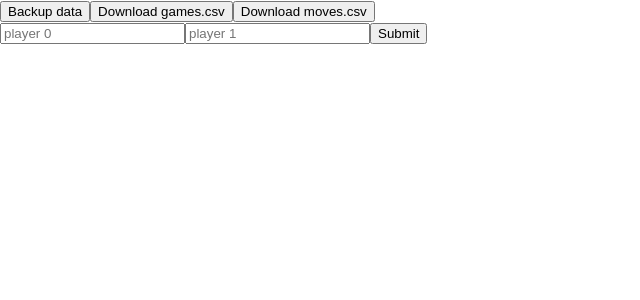
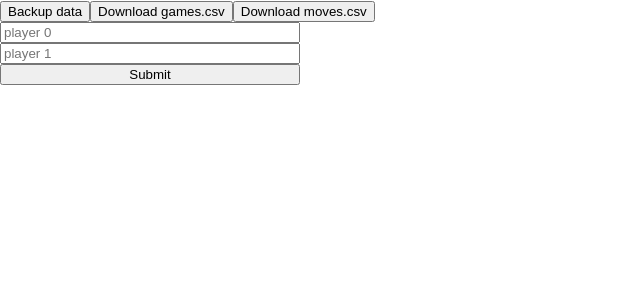
Before and after one commit to snokpok/tictactoe-game-frontend, a React (Create React App) app: page / in a window 1280 px wide. Shown: the top 300 px of the page, without its empty margins (0-640 px from the left). Built offline with nearby package versions, Linux system fonts and the light colour scheme; no server answers.

Commit message:
validating createGame form

```diff
--- a/package.json
+++ b/package.json
@@ -20,6 +20,7 @@
     "simple-zustand-devtools": "^1.0.1",
     "typescript": "^4.1.2",
     "web-vitals": "^1.0.1",
+    "yup": "^0.32.11",
     "zustand": "^3.6.2"
   },
   "scripts": {
--- a/src/components/Board/CreateGameForm.tsx
+++ b/src/components/Board/CreateGameForm.tsx
@@ -2,16 +2,21 @@ import { useFormik } from "formik";
 import React from "react";
 import { GameStateContext } from "../../common/context/gameState.context";
 import { ServerInteractionAPI } from "../../common/ServerInteractionAPI";
+import * as Yup from "yup";
 
 function CreateGameForm() {
   const { gameState, setGameState } = React.useContext(GameStateContext);
+  const createGameSchema = Yup.object().shape({
+    p0: Yup.string().required("Please enter player 0's name"),
+    p1: Yup.string().required("Please enter player 1's name"),
+  });
 
   const formik = useFormik({
     initialValues: {
-      gameId: "",
       p0: "",
       p1: "",
     },
+    validationSchema: createGameSchema,
     onSubmit: async (values) => {
       const players = [values.p0, values.p1];
       const createGameData = await ServerInteractionAPI.createGame(players);
@@ -30,6 +35,11 @@ function CreateGameForm() {
         e.preventDefault();
         formik.handleSubmit();
       }}
+      style={{
+        display: "flex",
+        flexDirection: "column",
+        width: 300,
+      }}
     >
       <input
         id="p0"
@@ -43,6 +53,8 @@ function CreateGameForm() {
         name="p1"
         onChange={formik.handleChange}
       />
+      {formik.errors.p0 && <div>{formik.errors.p0}</div>}
+      {formik.errors.p1 && <div>{formik.errors.p1}</div>}
       <input type="submit" />
     </form>
   );
```
Also changed, not shown: 1 other file (tests, documents, lock files or other folders).
